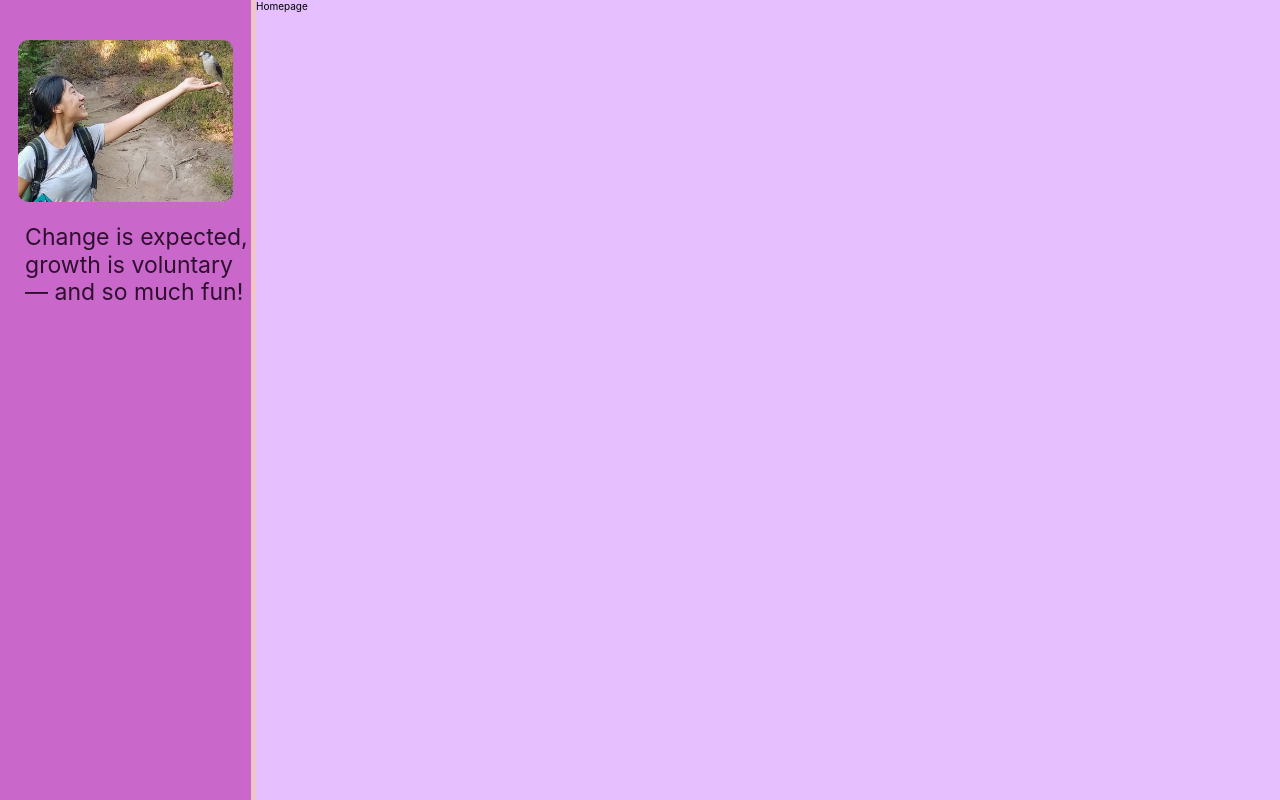
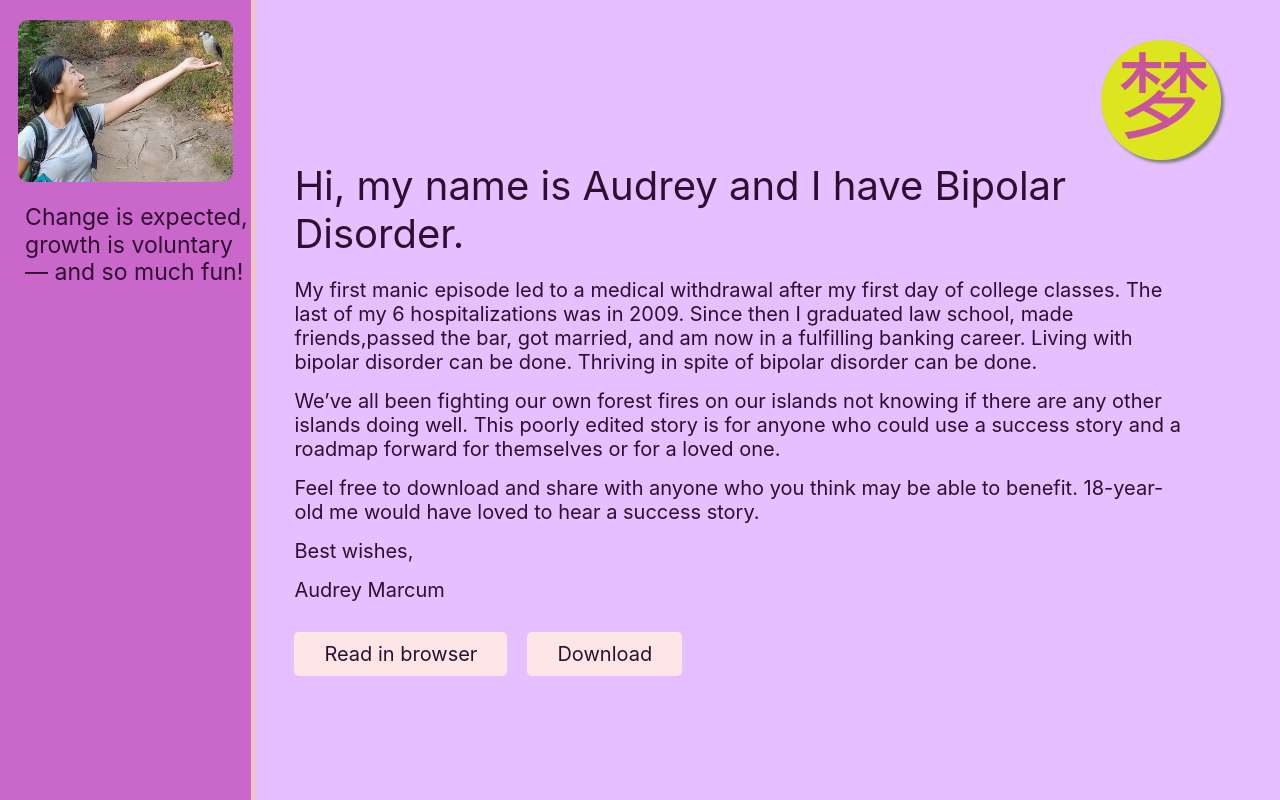
Before and after one commit to lkmarcum/Audrey-Marcum-v2, a React (Create React App) app in the folder audrey-marcum/: page / in a window 1280 px wide. Shown: the top 800 px of the page. Built offline with nearby package versions, Linux system fonts and the light colour scheme.

Commit message:
homepage built

```diff
--- a/audrey-marcum/src/components/Homepage.js
+++ b/audrey-marcum/src/components/Homepage.js
@@ -1,10 +1,40 @@
 import React from "react";
 import "../styles/homepage.scss";
+import book from "../journey_with_bipolar.pdf";
+import logo from "../logo2.svg";
 
 const Homepage = (props) => {
   return (
     <div className="homepage">
-      <h1>Homepage</h1>
+      <img src={logo} />
+      <h1>Hi, my name is Audrey and I have Bipolar Disorder.</h1>
+      <p>
+        My first manic episode led to a medical withdrawal after my first day of
+        college classes. The last of my 6 hospitalizations was in 2009. Since
+        then I graduated law school, made friends,passed the bar, got married,
+        and am now in a fulfilling banking career. Living with bipolar disorder
+        can be done. Thriving in spite of bipolar disorder can be done.{" "}
+      </p>
+      <p>
+        We’ve all been fighting our own forest fires on our islands not knowing
+        if there are any other islands doing well. This poorly edited story is
+        for anyone who could use a success story and a roadmap forward for
+        themselves or for a loved one.{" "}
+      </p>
+      <p>
+        Feel free to download and share with anyone who you think may be able to
+        benefit. 18-year-old me would have loved to hear a success story.
+      </p>
+      <p>Best wishes,</p>
+      <p>Audrey Marcum</p>
+      <div className="button-container">
+        <a href={book} target="_blank">
+          Read in browser
+        </a>
+        <a href={book} download>
+          Download
+        </a>
+      </div>
     </div>
   );
 };
--- a/audrey-marcum/src/styles/homepage.scss
+++ b/audrey-marcum/src/styles/homepage.scss
@@ -0,0 +1,43 @@
+.homepage {
+  width: 70%;
+  margin-left: 3%;
+  color: rgb(48, 14, 48);
+
+  img {
+    width: 120px;
+    box-shadow: 3px 3px 3px gray;
+    border-radius: 50%;
+    margin-left: 90%;
+    margin-top: 40px;
+  }
+
+  h1 {
+    font-size: 4rem;
+    margin-bottom: 20px;
+  }
+
+  p {
+    font-size: 2rem;
+    margin-bottom: 15px;
+  }
+
+  .button-container {
+    margin-top: 40px;
+
+    a {
+      text-decoration: none;
+      border: none;
+      background: #ffe6e6;
+      color: rgb(48, 14, 48);
+      margin-right: 20px;
+      font-size: 2rem;
+      padding: 10px 30px 10px 30px;
+      border-radius: 5px;
+
+      &:hover {
+        background: rgb(48, 14, 48);
+        color: #ffe6e6;
+      }
+    }
+  }
+}
--- a/audrey-marcum/src/styles/sidebar.scss
+++ b/audrey-marcum/src/styles/sidebar.scss
@@ -9,7 +9,7 @@
   img {
     width: 86%;
     margin-left: 7%;
-    margin-top: 40px;
+    margin-top: 20px;
     border-radius: 10px;
   }
 
```
